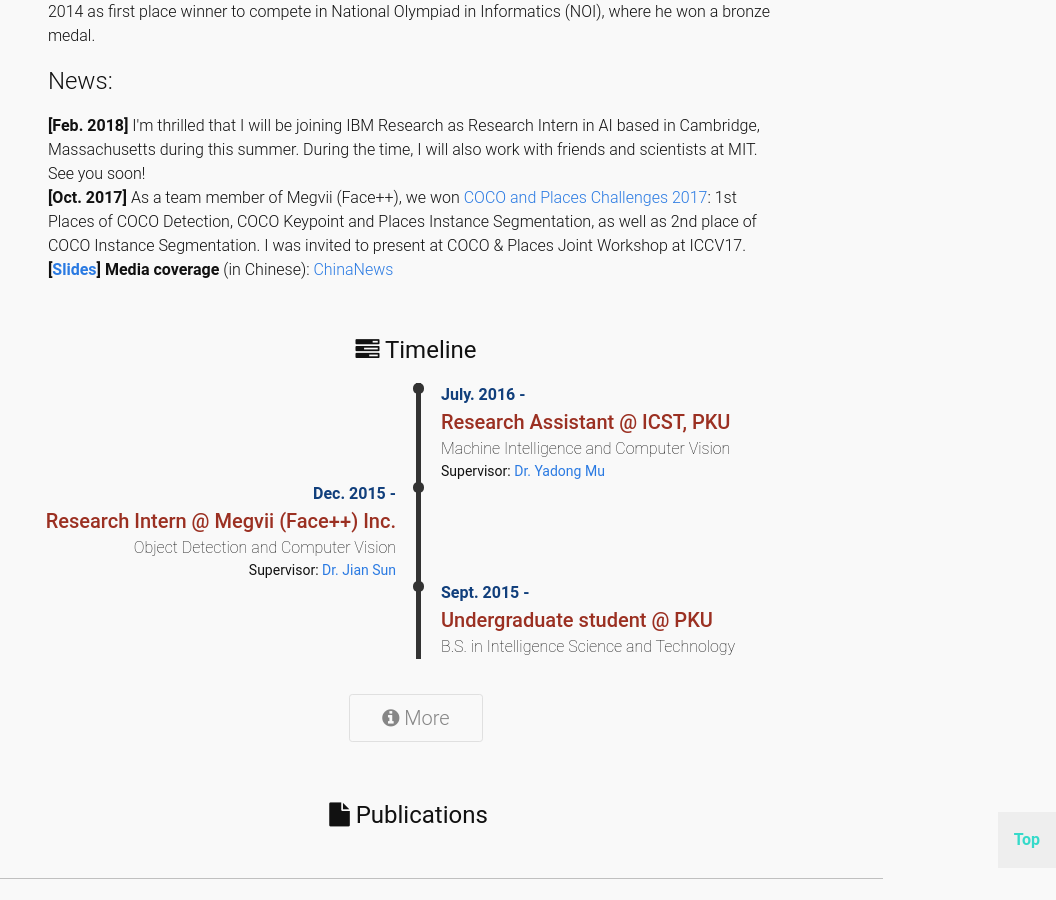
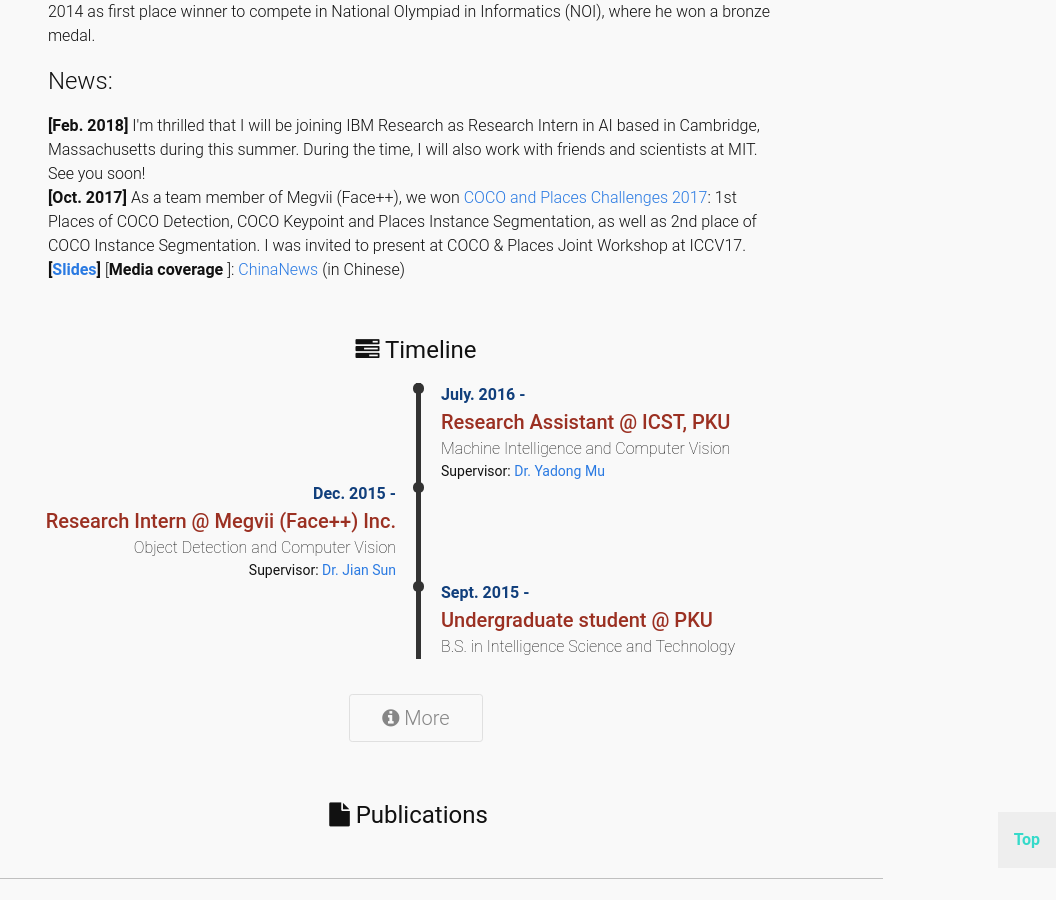
Before and after one commit to Tete-Xiao/Tete-Xiao.github.io, a Jekyll site: the page built from index.html, in a window 1280 px wide and 900 px high, scrolled down 736 px. Shown: the whole window, without its empty margins (224-1280 px from the left). Built offline with Jekyll 4.4.1, drawn with Linux system fonts in a browser that asks for light colours.

Commit message:
update bio

```diff
--- a/_data/bio.yml
+++ b/_data/bio.yml
@@ -10,7 +10,7 @@
   mentored by <a href='https://scholar.google.com/citations?user=p3z4sVUAAAAJ&hl=zh-CN'>Mr. Yuning Jiang</a> and supervised by
   <a href='http://www.jiansun.org/'>Dr. Jian Sun</a>. He is also a research assistant at Institute of Computer Science and Technology <strong>(ICST)</strong>, Peking University, supervised by <a href='http://www.muyadong.com/'>Dr. Yadong Mu</a>. His research interests lie in the field of <strong>Object Detection</strong>, <strong>Computer Vision</strong> and <strong>Machine Learning</strong>. He has received China National Scholarship for his excellent performance in courses and research. <br> <br> Tete has participated in programming contest since high school. He won two gold medals in 2016 and 2017 ACM-ICPC Asia Regional Contest. In high school, he was admitted to Shandong Province Team of 2014 as first place winner to compete in National Olympiad in Informatics (NOI), where he won a bronze medal. <h2>News:</h2>
   <strong>[Feb. 2018]</strong> I'm thrilled that I will be joining IBM Research as Research Intern in AI based in Cambridge, Massachusetts during this summer. During the time, I will also work with friends and scientists at MIT. See you soon! <br>
-  <strong>[Oct. 2017]</strong> As a team member of Megvii (Face++), we won <a href='https://places-coco2017.github.io/'>COCO and Places Challenges 2017</a>: 1st Places of COCO Detection, COCO Keypoint and Places Instance Segmentation, as well as 2nd place of COCO Instance Segmentation. I was invited to present at COCO & Places Joint Workshop at ICCV17. <br> <strong>[<a href='http://presentations.cocodataset.org/COCO17-Detect-Megvii.pdf'>Slides</a>]</strong> <strong>Media coverage </strong> (in Chinese): <a href='http://finance.chinanews.com/it/2017/10-30/8363826.shtml'> ChinaNews </a>"
+  <strong>[Oct. 2017]</strong> As a team member of Megvii (Face++), we won <a href='https://places-coco2017.github.io/'>COCO and Places Challenges 2017</a>: 1st Places of COCO Detection, COCO Keypoint and Places Instance Segmentation, as well as 2nd place of COCO Instance Segmentation. I was invited to present at COCO & Places Joint Workshop at ICCV17. <br> <strong>[<a href='http://presentations.cocodataset.org/COCO17-Detect-Megvii.pdf'>Slides</a>]</strong>    [<strong>Media coverage </strong>]: <a href='http://finance.chinanews.com/it/2017/10-30/8363826.shtml'> ChinaNews </a> (in Chinese)"
 short:
   date:
   title:  "In Deep."
```
